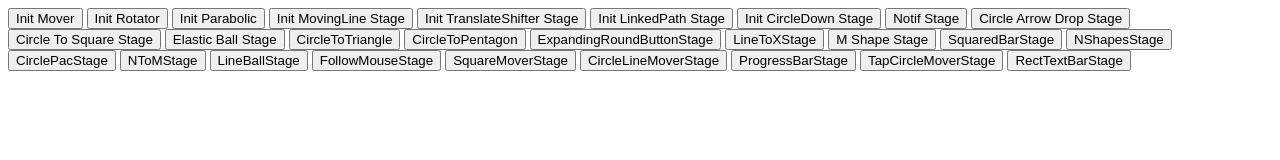
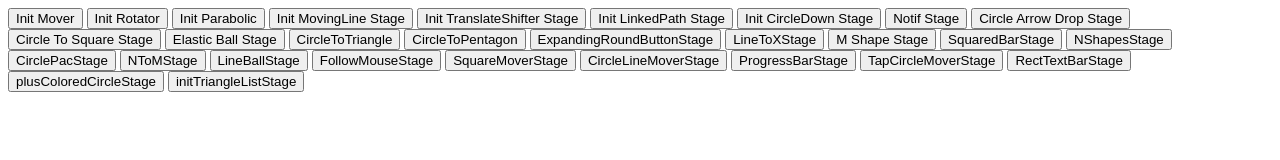
Before and after one commit to Anwesh43/some-js-ui-experiments, a plain HTML site: page index.html in a window 1280 px wide. Drawn offline with Linux system fonts and the light colour scheme.

Commit message:
adding TriangleListStage in index.html

```diff
--- a/index.html
+++ b/index.html
@@ -26,6 +26,8 @@
 <button id="progressBarStage" onclick = "initProgressBarStage()">ProgressBarStage</button>
 <button id="tapCircleMoverStage" onclick = "initTapCircleMoverStage()">TapCircleMoverStage</button>
 <button id="rectTextBarStage" onclick = "initRectTextBarStage('hello world! I am fine')">RectTextBarStage</button>
+<button id="plusColoredCircleStage" onclick = "createPlusColoredCircleStage()">plusColoredCircleStage</button>
+<button id="initTriangleListStage" onclick = "initTriangleListStage()">initTriangleListStage</button>
 <script src="TouchDownBallMover.js">
 </script>
 <script src="DimensionController.js">
@@ -82,4 +84,8 @@
 </script>
 <script src = "RectTextBarStage.js">
 </script>
+<script src = "PlusColoredCircleStage.js">
+</script>
+<script src="TriangleListStage.js">
+</script>
 </body>
```
